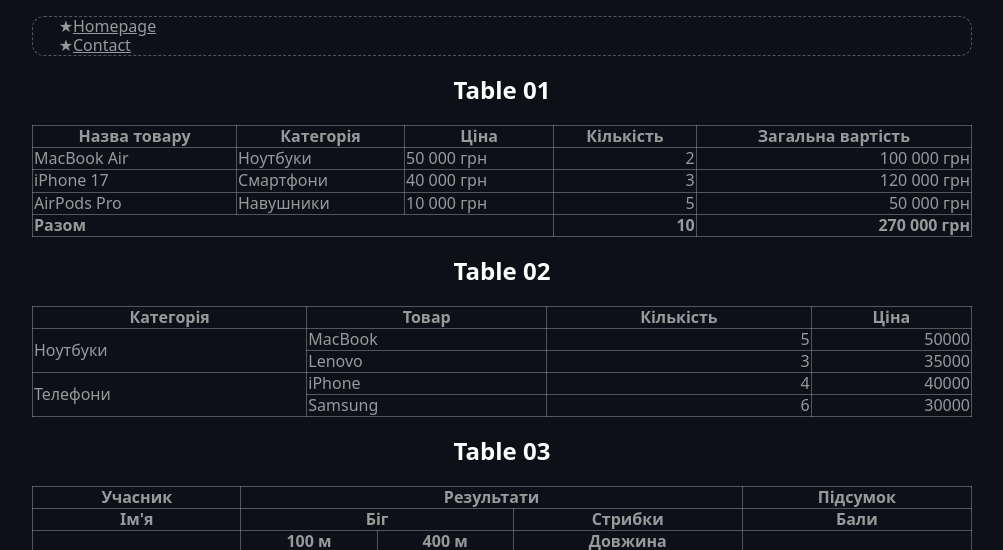
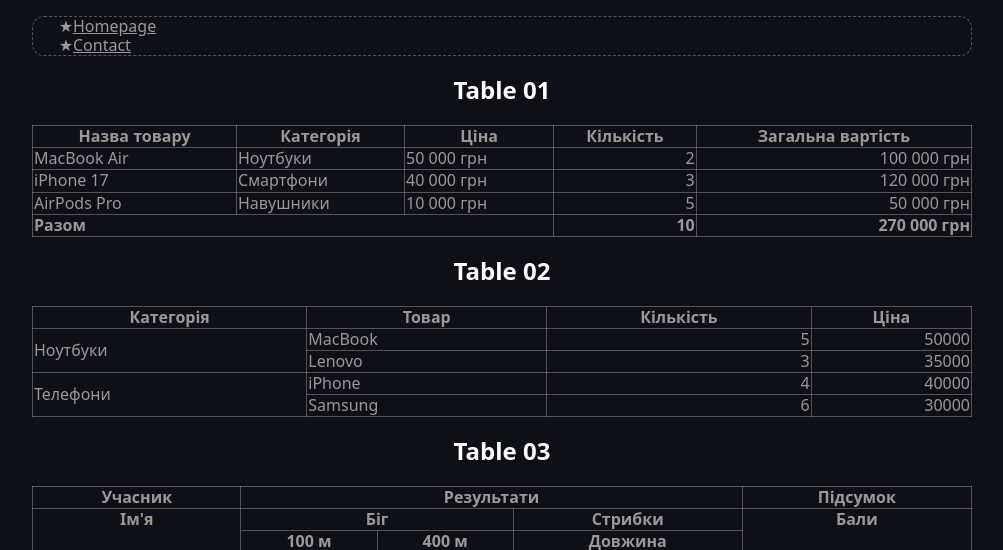
Before and after one commit to Fillia911/home-work-7, a plain HTML site: page pages/tables.html in a window 1280 px wide. Shown: the top 550 px of the page, without its empty margins (138-1141 px from the left). Drawn offline with nearby package versions, Linux system fonts and the light colour scheme.

Commit message:
Add hide-border class to table

```diff
--- a/pages/tables.html
+++ b/pages/tables.html
@@ -118,10 +118,10 @@
                 <th>Підсумок</th>
               </tr>
               <tr>
-                <th>Ім'я</th>
+                <th class="hide-border">Ім'я</th>
                 <th colspan="2">Біг</th>
                 <th>Стрибки</th>
-                <th>Бали</th>
+                <th class="hide-border">Бали</th>
               </tr>
               <tr>
                 <th></th>
--- a/styles/styles.css
+++ b/styles/styles.css
@@ -216,3 +216,7 @@
 .table-01 tfoot {
   font-weight: 700;
 }
+
+.hide-border {
+  border-bottom-color: transparent;
+}
```
